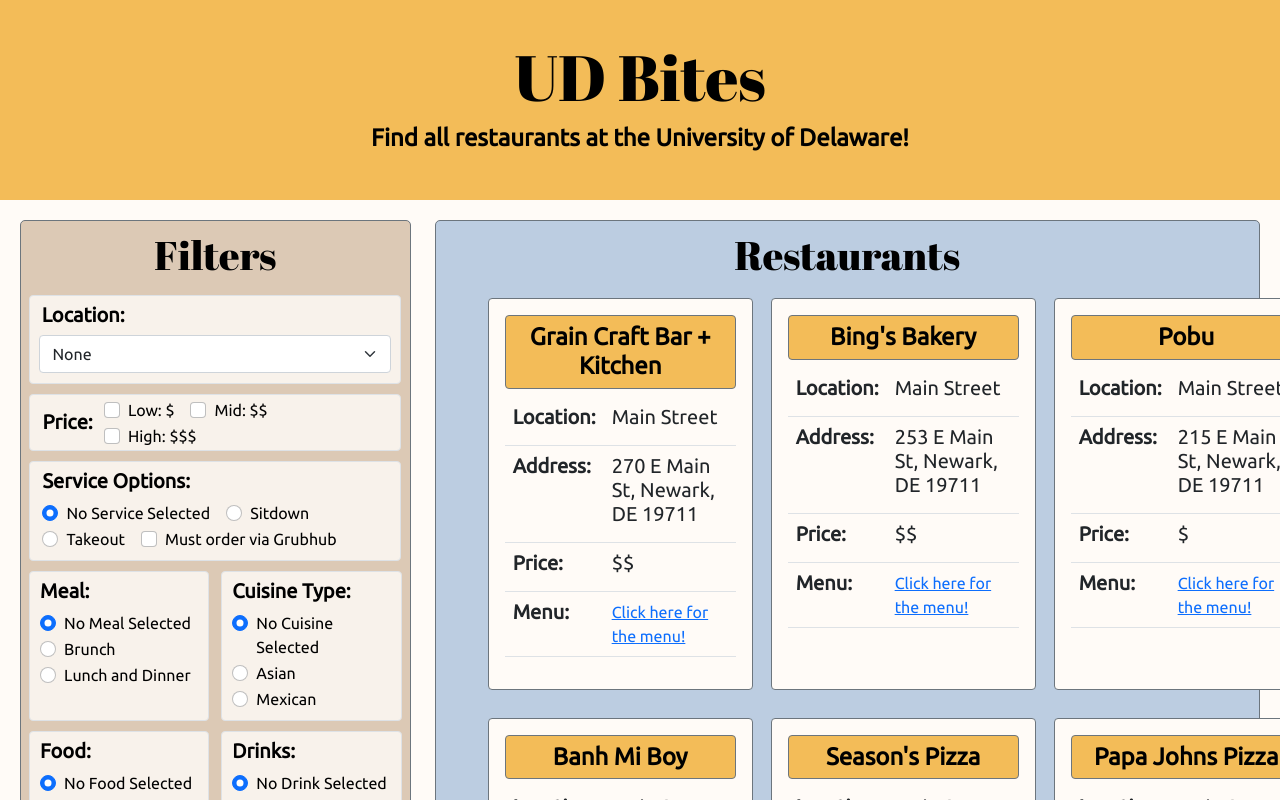
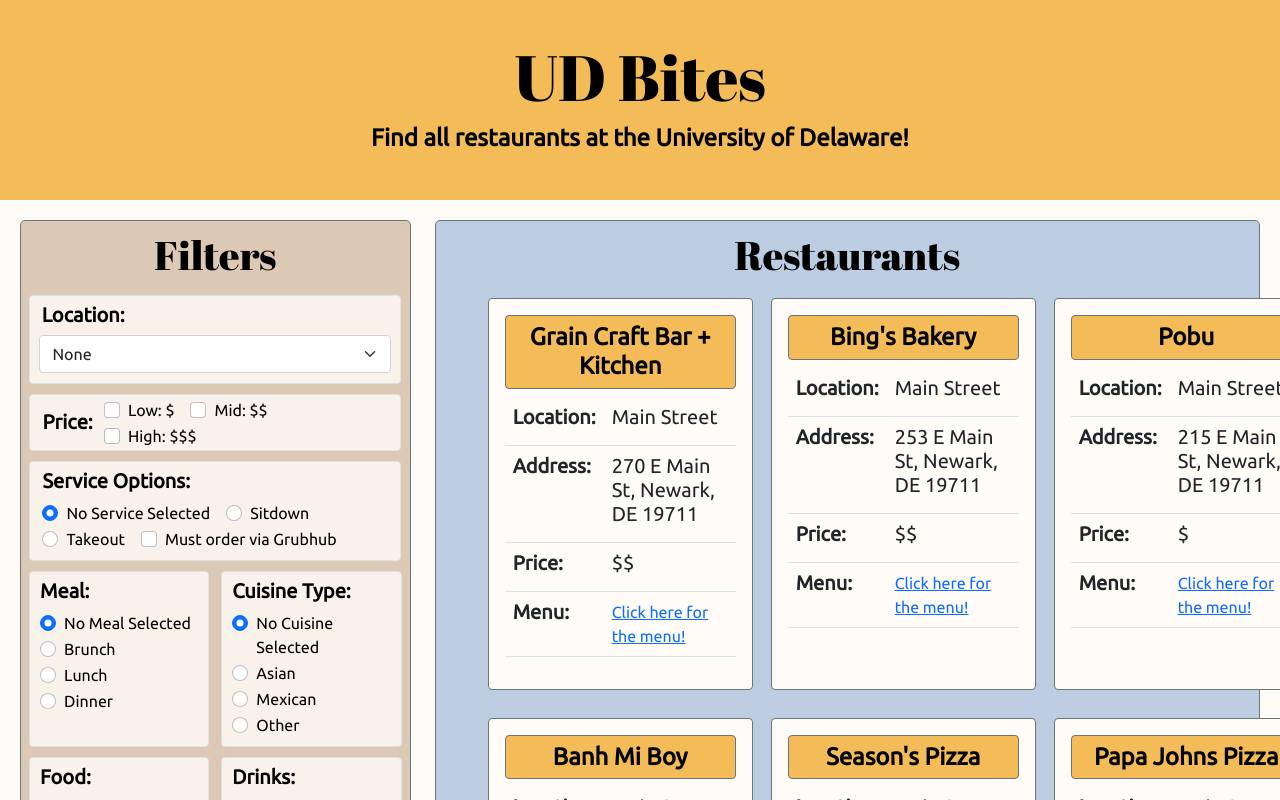
Before and after one commit to mycahdt/UD_Bites, a React (Create React App) app: page / in a window 1280 px wide. Shown: the top 800 px of the page. Built offline with nearby package versions, Linux system fonts and the light colour scheme.

Commit message:
meal lunch and din separated, cuisine other option

```diff
--- a/src/App.tsx
+++ b/src/App.tsx
@@ -21,8 +21,8 @@
     "Other Locations"
 ];
 const services = ["No Service Selected", "Sitdown", "Takeout"];
-const meals = ["No Meal Selected", "Brunch", "Lunch and Dinner"];
-const cuisines = ["No Cuisine Selected", "Asian", "Mexican"];
+const meals = ["No Meal Selected", "Brunch", "Lunch", "Dinner"];
+const cuisines = ["No Cuisine Selected", "Asian", "Mexican", "Other"];
 const foodChoices = ["No Food Selected", "Bowls", "Pizza", "Dessert"];
 const drinks = ["No Drink Selected", "Bar", "Boba", "Coffee"];
 
@@ -52,15 +52,9 @@
 
     // Food filters
     const [chosenFood, setFood] = useState<string>(foodChoices[0]);
-    //const [onlyBowls, setOnlyBowls] = useState<boolean>(false);
-    //const [onlyPizza, setOnlyPizza] = useState<boolean>(false);
-    //const [onlyDessert, setOnlyDessert] = useState<boolean>(false);
 
     // Drink filters
     const [chosenDrink, setDrink] = useState<string>(drinks[0]);
-    //const [onlyBar, setOnlyBar] = useState<boolean>(false);
-    //const [onlyBoba, setOnlyBoba] = useState<boolean>(false);
-    //const [onlyCoffee, setOnlyCoffee] = useState<boolean>(false);
 
     // filterList - an array of filters
     const [filterList, setFilterList] = useState<string[]>([]);
--- a/src/Components/RestaurantList.tsx
+++ b/src/Components/RestaurantList.tsx
@@ -67,7 +67,7 @@
             currentRestaurants = currentRestaurants.filter(
                 (restaurant: Restaurant): boolean => restaurant.brunch
             );
-        } else if (chosenMeal === "Lunch and Dinner") {
+        } else if (chosenMeal === "Lunch" || chosenMeal === "Dinner") {
             currentRestaurants = currentRestaurants.filter(
                 (restaurant: Restaurant): boolean => restaurant.lunchdinner
             );
@@ -82,6 +82,12 @@
             //console.log("Asian was chosen");
             currentRestaurants = currentRestaurants.filter(
                 (restaurant: Restaurant): boolean => restaurant.mexican
+            );
+        } else if (chosenCuisine === "Other") {
+            //console.log("Asian was chosen");
+            currentRestaurants = currentRestaurants.filter(
+                (restaurant: Restaurant): boolean =>
+                    !restaurant.asian && !restaurant.mexican
             );
         }
 
```
